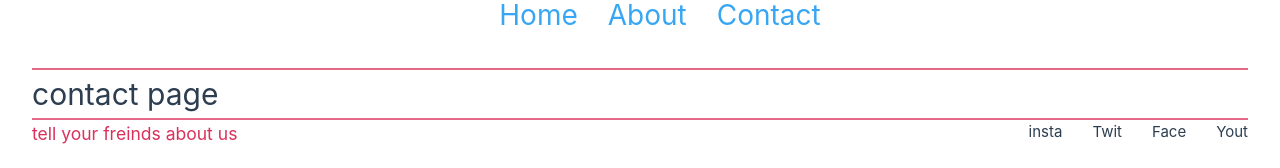
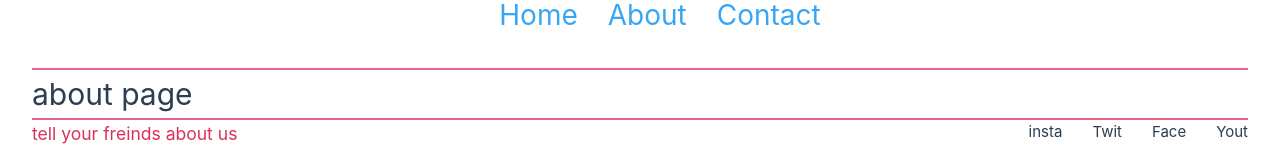
Before and after one commit to blbarr01/proto-shop, a Vue app: page /about in a window 1280 px wide. Shown: the part 182-350 px from the top of the page. Built offline with nearby package versions, Linux system fonts and the light colour scheme.

Commit message:
fixes content on about page to properly reflect page

```diff
--- a/src/views/AboutView.vue
+++ b/src/views/AboutView.vue
@@ -1,6 +1,6 @@
 <template>
     <Header />
-    <h1>contact page</h1>
+    <h1>about page</h1>
     <Footer />
   </template>
 
```
